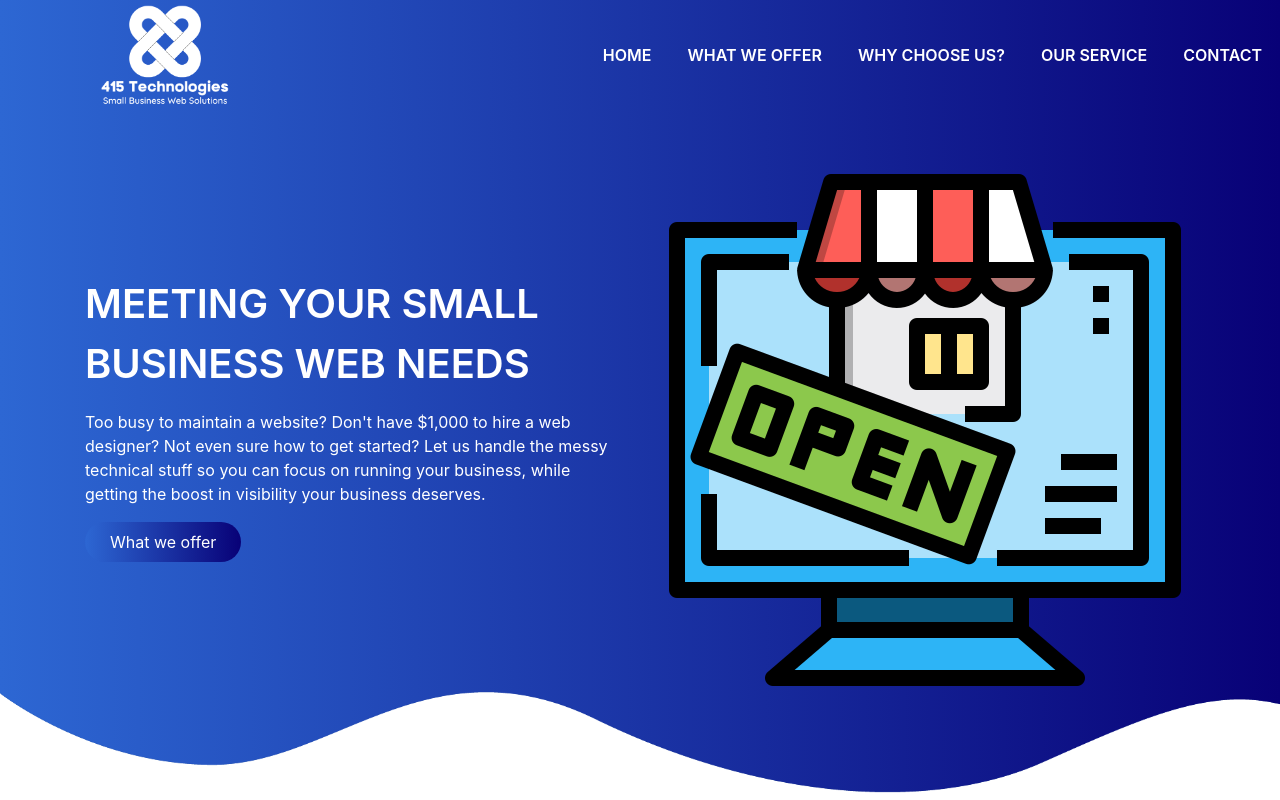
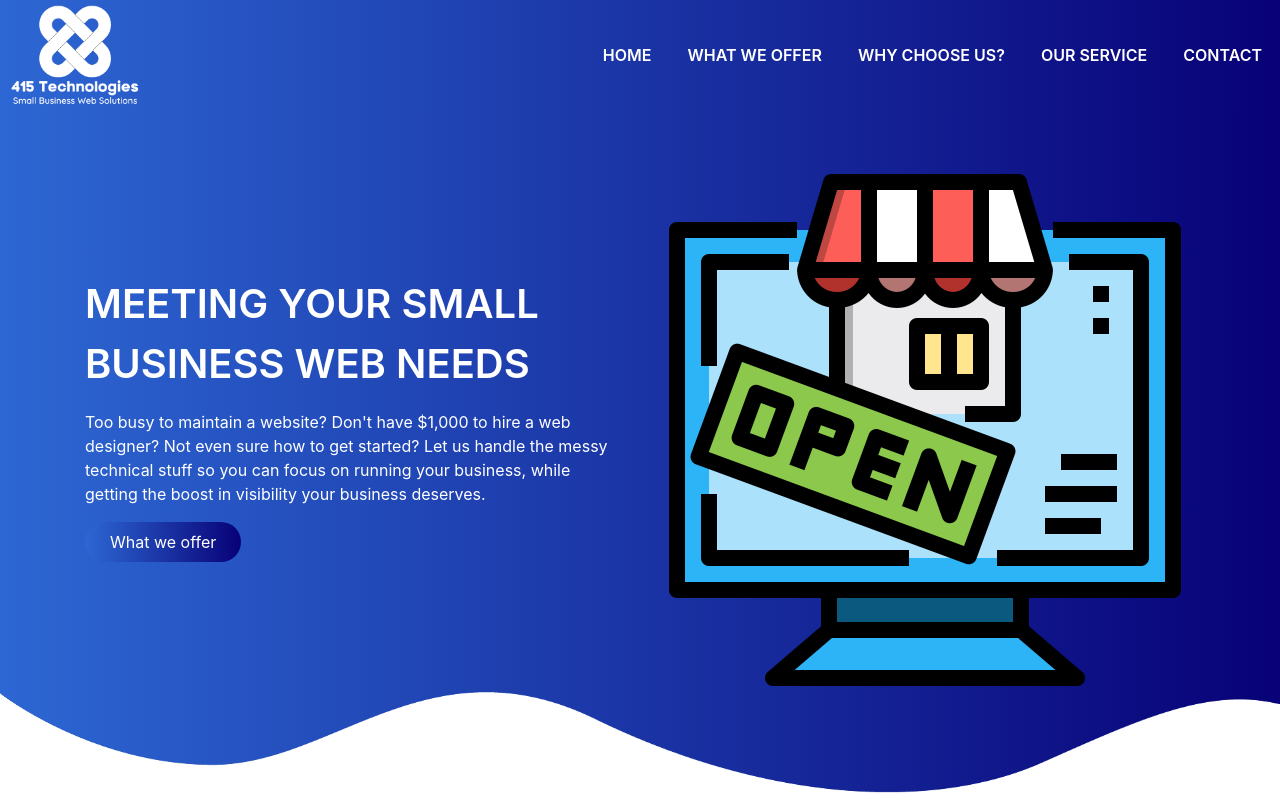
Before and after one commit to kzp700/415tech, a plain HTML site: page index.html in a window 1280 px wide. Shown: the top 800 px of the page. Drawn offline with nearby package versions, Linux system fonts and the light colour scheme.

Commit message:
moved logo.

```diff
--- a/styles.css
+++ b/styles.css
@@ -25,7 +25,7 @@ body {
 
 .navbar-brand img {
     height: 100px;
-    padding-left: 100px;
+    padding-left: 10px;
 }
 
 .navbar-nav li {
```
